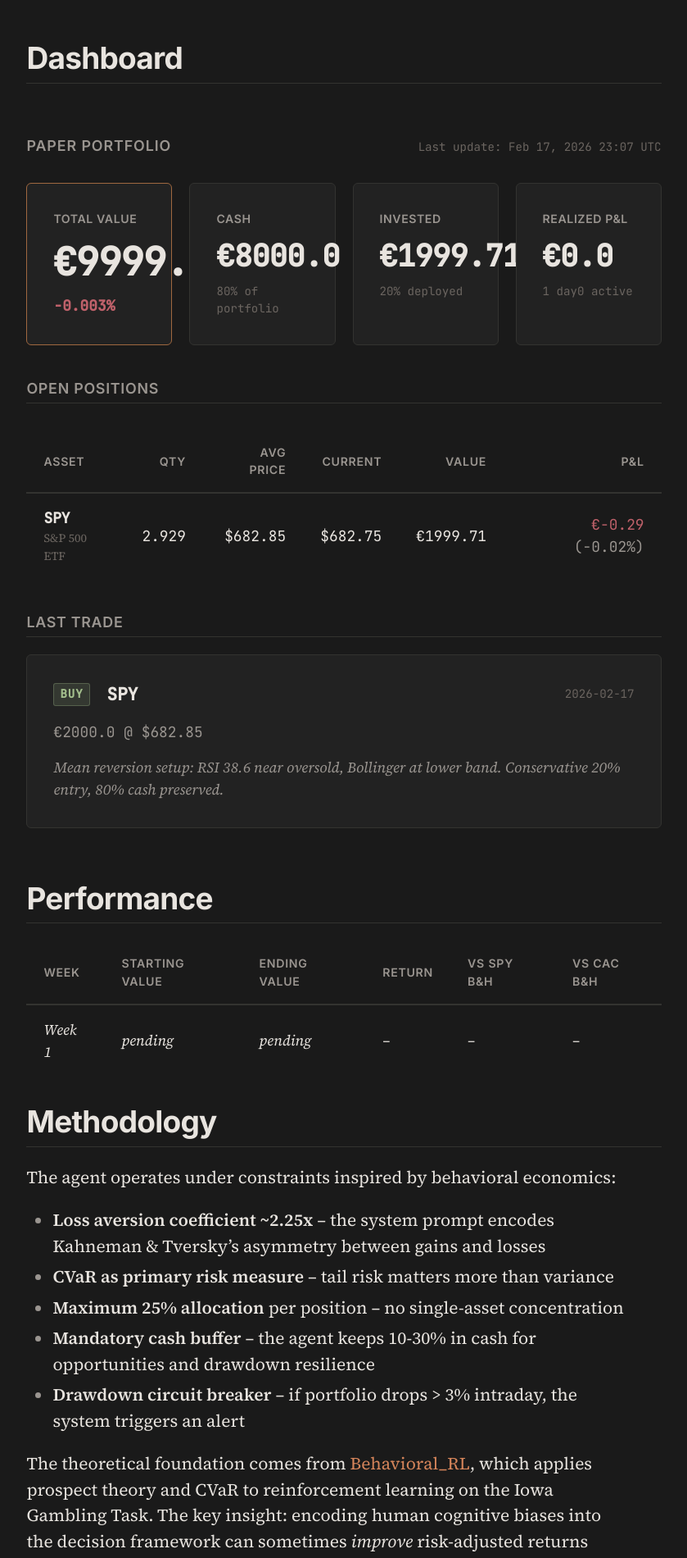
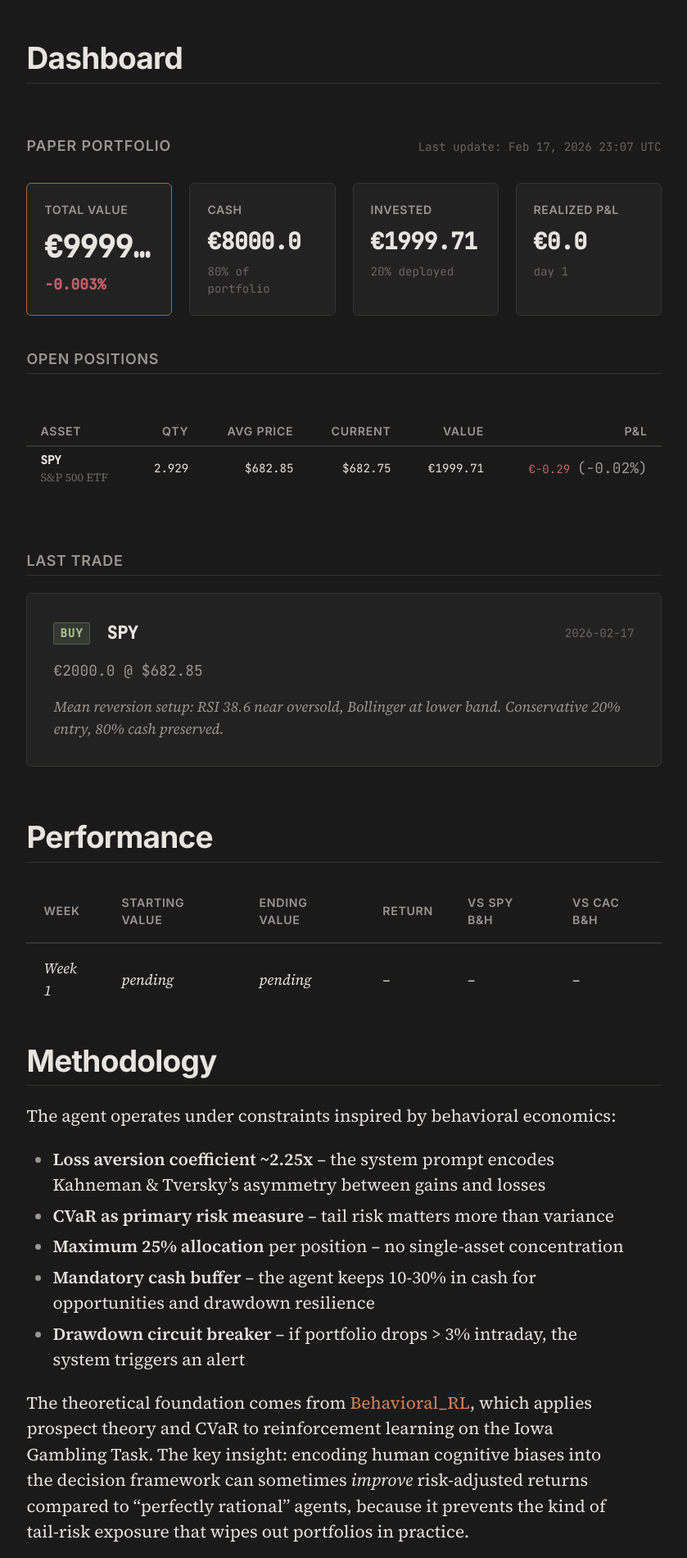
Before and after one commit to Alm0stSurely/alm0stsurely.github.io, a Jekyll site: the page built from trading.md, in a window 1280 px wide. Shown: the part 1061-2961 px from the top of the page at 82% size, without its empty margins (220-1059 px from the left). Built offline with Jekyll 4.4.1, drawn with Linux system fonts in a browser that asks for light colours.

Commit message:
fix: responsive dashboard - smaller card values, scroll table, 2-col mobile grid

```diff
--- a/_includes/trading-dashboard.html
+++ b/_includes/trading-dashboard.html
@@ -32,13 +32,14 @@
     <div class="dash-card">
       <span class="dash-card__label">Realized P&amp;L</span>
       <span class="dash-card__value">&euro;{{ site.data.portfolio.total_realized_pnl | round: 2 }}</span>
-      <span class="dash-card__sub">{{ site.data.portfolio.days_active }} day{{ site.data.portfolio.days_active | minus: 1 | at_least: 1 | at_most: 1 | times: 0 | plus: site.data.portfolio.days_active | minus: 1 }}{% if site.data.portfolio.days_active != 1 %}s{% endif %} active</span>
+      <span class="dash-card__sub">day {{ site.data.portfolio.days_active }}</span>
     </div>
   </div>
 
   {% if site.data.portfolio.positions.size > 0 %}
   <div class="dash-section">
     <h3 class="dash-section__title">Open Positions</h3>
+    <div class="dash-table-wrap">
     <table class="dash-table">
       <thead>
         <tr>
@@ -69,6 +70,7 @@
         {% endfor %}
       </tbody>
     </table>
+    </div>
   </div>
   {% endif %}
 
--- a/assets/css/style.css
+++ b/assets/css/style.css
@@ -543,19 +543,27 @@ figcaption {
 
 .dashboard-grid {
   display: grid;
-  grid-template-columns: repeat(auto-fit, minmax(160px, 1fr));
+  grid-template-columns: repeat(2, 1fr);
   gap: var(--space-s);
   margin-bottom: var(--space-l);
+}
+
+@media (min-width: 540px) {
+  .dashboard-grid {
+    grid-template-columns: repeat(4, 1fr);
+  }
 }
 
 .dash-card {
   background: var(--bg-elevated);
   border: 1px solid var(--border);
   border-radius: 6px;
-  padding: var(--space-m);
+  padding: var(--space-s) var(--space-s);
   display: flex;
   flex-direction: column;
   gap: var(--space-3xs);
+  overflow: hidden;
+  min-width: 0;
 }
 
 .dash-card--hero {
@@ -569,18 +577,22 @@ figcaption {
   letter-spacing: 0.04em;
   text-transform: uppercase;
   color: var(--text-muted);
+  white-space: nowrap;
 }
 
 .dash-card__value {
   font-family: 'JetBrains Mono', monospace;
-  font-size: var(--step-2);
+  font-size: var(--step-1);
   font-weight: 700;
   color: var(--text);
   letter-spacing: -0.02em;
+  white-space: nowrap;
+  overflow: hidden;
+  text-overflow: ellipsis;
 }
 
 .dash-card--hero .dash-card__value {
-  font-size: var(--step-3);
+  font-size: var(--step-2);
 }
 
 .dash-card__delta {
@@ -614,16 +626,22 @@ figcaption {
   border-bottom: 1px solid var(--border);
 }
 
+.dash-table-wrap {
+  overflow-x: auto;
+  -webkit-overflow-scrolling: touch;
+}
+
 .dash-table {
   width: 100%;
   border-collapse: collapse;
-  font-size: var(--step--1);
+  font-size: var(--step--2);
+  white-space: nowrap;
 }
 
 .dash-table th {
   font-size: var(--step--2);
   text-align: right;
-  padding: var(--space-xs) var(--space-s);
+  padding: var(--space-3xs) var(--space-xs);
 }
 
 .dash-table th:first-child { text-align: left; }
@@ -631,8 +649,8 @@ figcaption {
 .dash-table td {
   text-align: right;
   font-family: 'JetBrains Mono', monospace;
-  font-size: var(--step--1);
-  padding: var(--space-xs) var(--space-s);
+  font-size: var(--step--2);
+  padding: var(--space-3xs) var(--space-xs);
   border-bottom: 1px solid var(--border);
 }
 
```
